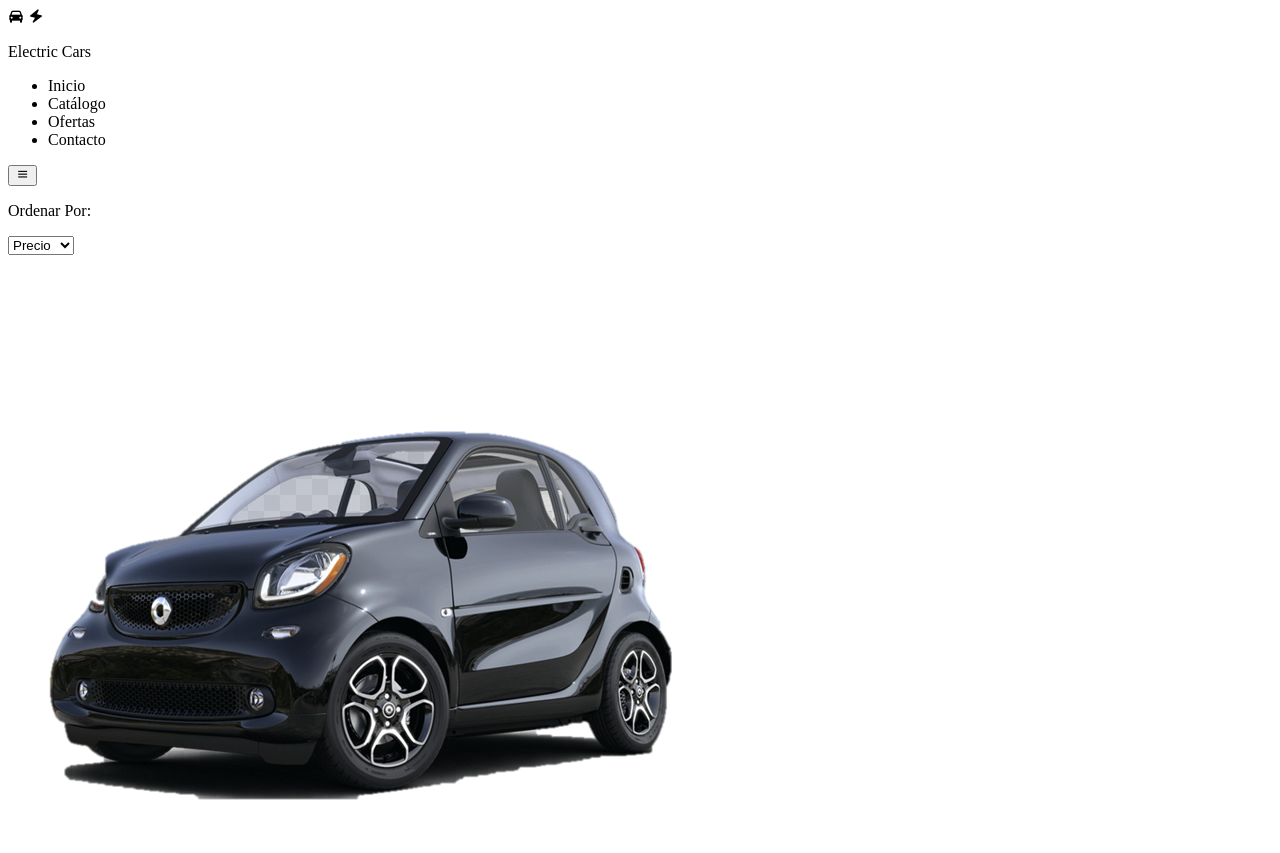
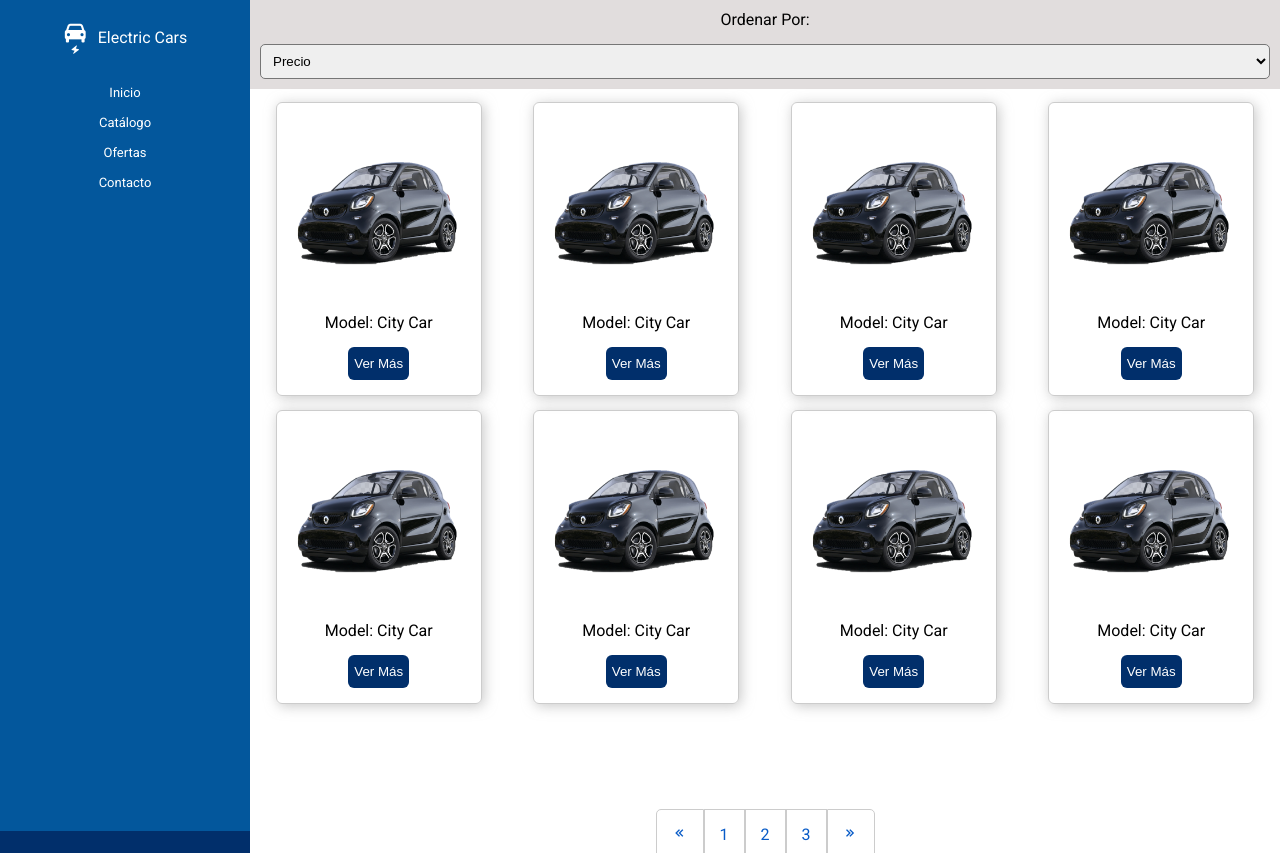
Before and after one commit to FranciscoArce92/electric-cars, a plain HTML site: page index.html in a window 1280 px wide. Shown: the top 853 px of the page. Drawn offline with nearby package versions, Linux system fonts and the light colour scheme.

Commit message:
finish style sheet file

```diff
--- a/assets/css/style.css
+++ b/assets/css/style.css
@@ -0,0 +1,340 @@
+@import url("https://fonts.googleapis.com/css2?family=Roboto:wght@300;400;500&display=swap");
+
+* {
+    padding: 0;
+    margin: 0;
+    box-sizing: border-box;
+  }
+
+  body {
+    width: 100%;
+    max-width: 100%;
+    font-family: "Roboto", sans-serif;
+  }
+
+  .grid-container {
+    width: 100%;
+    display: grid;
+    grid-template-areas:
+      'navigation'
+      'search'
+      'main'
+      'footer';
+  }
+
+  nav {
+    width: 100%;
+    grid-area: navigation;
+    background: #03579c;
+    color: #fff;
+    display: flex;
+    justify-content: space-between;
+    align-items: center;
+    padding: 10px 20px;
+  }
+
+  nav .menu {
+    list-style: none;
+    display: none;
+    width: 100%;
+  }
+
+  nav .menu li {
+    cursor: pointer;
+  }
+
+  .brand {
+    display: flex;
+    align-items: center;
+  }
+
+  .logo {
+    display: flex;
+    flex-direction: column;
+    align-items: center;
+    margin-right: 10px;
+  }
+
+  .logo i.car {
+    font-size: 25px;
+  }
+
+  .logo i.zap {
+    font-size: 10px;
+    padding-left: 8px;
+  }
+
+  .text {
+    display: flex;
+    align-items: center;
+  }
+
+  button.open-menu {
+    background: #03579c;
+    border: none;
+    color: #fff;
+    font-size: 25px;
+    cursor: pointer;
+  }
+
+  header {
+    grid-area: search;
+    background: rgb(225, 221, 221);
+    width: 100%;
+    display: flex;
+    flex-direction: column;
+    justify-content: center;
+    padding: 10px;
+    text-align: center;
+  }
+
+  select {
+    padding: 8px;
+    border-radius: 5px;
+  }
+
+  main {
+    grid-area: main;
+    display: flex;
+    flex-direction: column;
+    justify-content: center;
+    width: 100%;
+    margin-bottom: 5px;
+  }
+
+  article.flex {
+    display: flex;
+    flex-direction: column;
+    justify-content: center;
+    align-items: center;
+    width: 80%;
+    border: 1px solid #ccc;
+    border-radius: 6px;
+    padding: 10px 0;
+    box-shadow: 2px 2px 13px rgba(163, 163, 163, 0.6);
+    margin: 5% auto auto auto;
+  }
+
+  article.tablet {
+    display: none;
+  }
+
+  article.desktop {
+    display: none;
+  }
+
+  main .description p {
+    margin-bottom: 10px;
+  }
+
+  .img {
+    width: 90%;
+    height: 200px;
+    margin: auto;
+  }
+
+  .img img {
+    width: 100%;
+    height: 100%;
+  }
+
+  button.btn {
+    background: #012f6b;
+    border: none;
+    padding: 9px 6px;
+    color: #fff;
+    border-radius: 6px;
+    width: 30%;
+    margin: 5px auto;
+    cursor: pointer;
+  }
+
+  .pagination {
+    display: flex;
+    justify-content: center;
+    width: 60%;
+    margin: 10% auto;
+    color: #085bc7;
+  }
+
+  .pag,
+  .prev,
+  .next {
+    border: 1px solid #ccc;
+    padding: 15px;
+    cursor: pointer;
+  }
+
+  .prev {
+    border-top-left-radius: 5px;
+    border-bottom-left-radius: 5px;
+  }
+
+  .next {
+    border-top-right-radius: 5px;
+    border-bottom-right-radius: 5px;
+  }
+
+  footer {
+    grid-area: footer;
+    background: #012f6b;
+    color: #fff;
+    width: 100%;
+    text-align: center;
+    padding: 8px 0;
+  }
+
+  footer .footer {
+    padding: 20px;
+  }
+
+  footer .footer i {
+    font-size: 25px;
+    padding-bottom: 3px;
+    cursor: pointer;
+  }
+
+  footer .footer p {
+    font-weight: 500;
+    font-size: 22px;
+  }
+
+  /* tablet */
+  @media (min-width: 576px) {
+    .grid-container {
+      grid-template-areas:
+        "navigation navigation"
+        "search main"
+        "footer footer";
+    }
+
+    nav {
+      padding: 10px 5px;
+    }
+
+    nav .brand .logo i:last-child {
+        padding-left: 0;
+    }
+
+    nav ul.menu {
+      display: flex;
+      flex-direction: row;
+      justify-content: end;
+    }
+
+    nav ul.menu li {
+      font-size: 13px;
+      margin: 0 15px;
+    }
+
+    button.open-menu {
+      display: none;
+    }
+
+    header {
+      justify-content: flex-start;
+    }
+
+    main {
+      width: 100%;
+      display: grid;
+      grid-template-columns: 1fr 1fr;
+      height: 100%;
+    }
+
+    main article.mobile {
+      display: none;
+    }
+
+    main article.desktop {
+      display: none;
+    }
+
+    main article.tablet {
+      display: flex;
+    }
+
+    main .cars-items article .btn {
+      width: 70px;
+      height: 49px;
+    }
+
+    select {
+      margin-top: 15px;
+      width: 100%;
+    }
+
+    .pagination {
+      grid-column: span 2;
+    }
+
+  }
+
+  /* Desktop */
+  @media (min-width: 992px) {
+    .grid-container {
+      grid-template-areas:
+        "navigation search"
+        "navigation main"
+        "footer main";
+      grid-template-columns: 250px 2fr;
+      height: 100vh;
+
+    }
+
+    nav,
+    footer {
+      height: 100%;
+    }
+
+    nav {
+      display: flex;
+      flex-direction: column;
+      justify-content: flex-start;
+    }
+
+    nav .brand {
+      padding-top: 10px;
+    }
+
+    nav ul.menu {
+      display: flex;
+      flex-direction: column;
+      justify-content: center;
+      text-align: center;
+      padding: 10px 25px;
+      margin: 20px;
+      gap: 15px;
+    }
+
+    header {
+      width: 100%;
+    }
+
+    main {
+      display: grid;
+      grid-template-columns: 1fr 1fr 1fr 1fr;
+      height: 100%;
+    }
+
+    main article.mobile {
+      display: none;
+    }
+
+    main article.tablet {
+      display: none;
+    }
+
+    main article.desktop {
+      display: flex;
+    }
+
+
+    button.open-menu {
+      display: none;
+    }
+
+    .pagination {
+      grid-column: span 4;
+    }
+  }
--- a/index.html
+++ b/index.html
@@ -16,8 +16,8 @@
         <nav>
             <div class="brand">
                 <div class="logo">
-                    <i class='bx bxs-car'></i>
-                    <i class='bx bxs-zap'></i>
+                    <i class='bx bxs-car car'></i>
+                    <i class='bx bxs-zap zap'></i>
                 </div>
                 <div class="text">
                     <p>Electric Cars</p>
@@ -29,7 +29,7 @@
                 <li>Ofertas</li>
                 <li>Contacto</li>
             </ul>
-            <button>
+            <button class="open-menu">
                 <i class='bx bx-menu'></i>
             </button>
         </nav>
```
